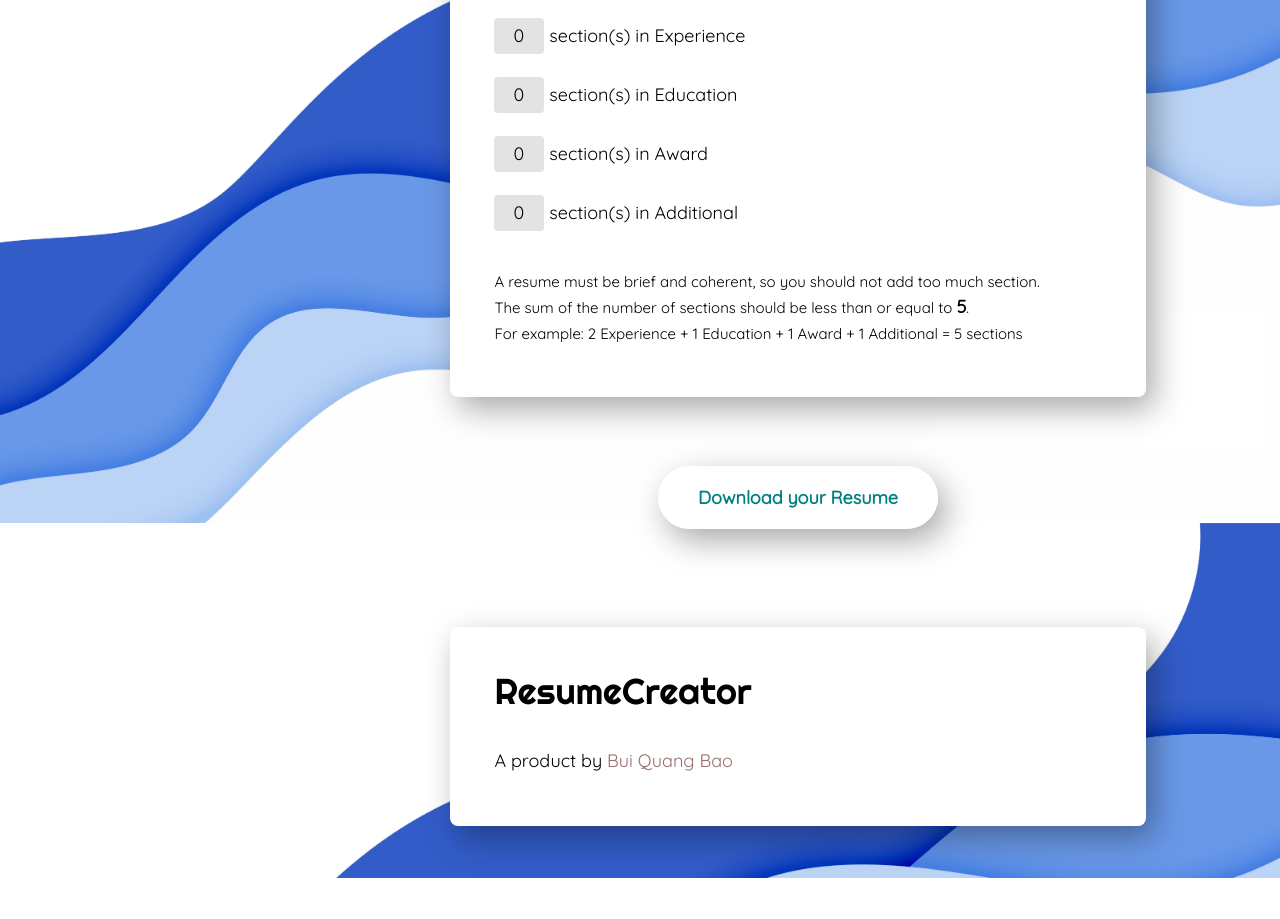
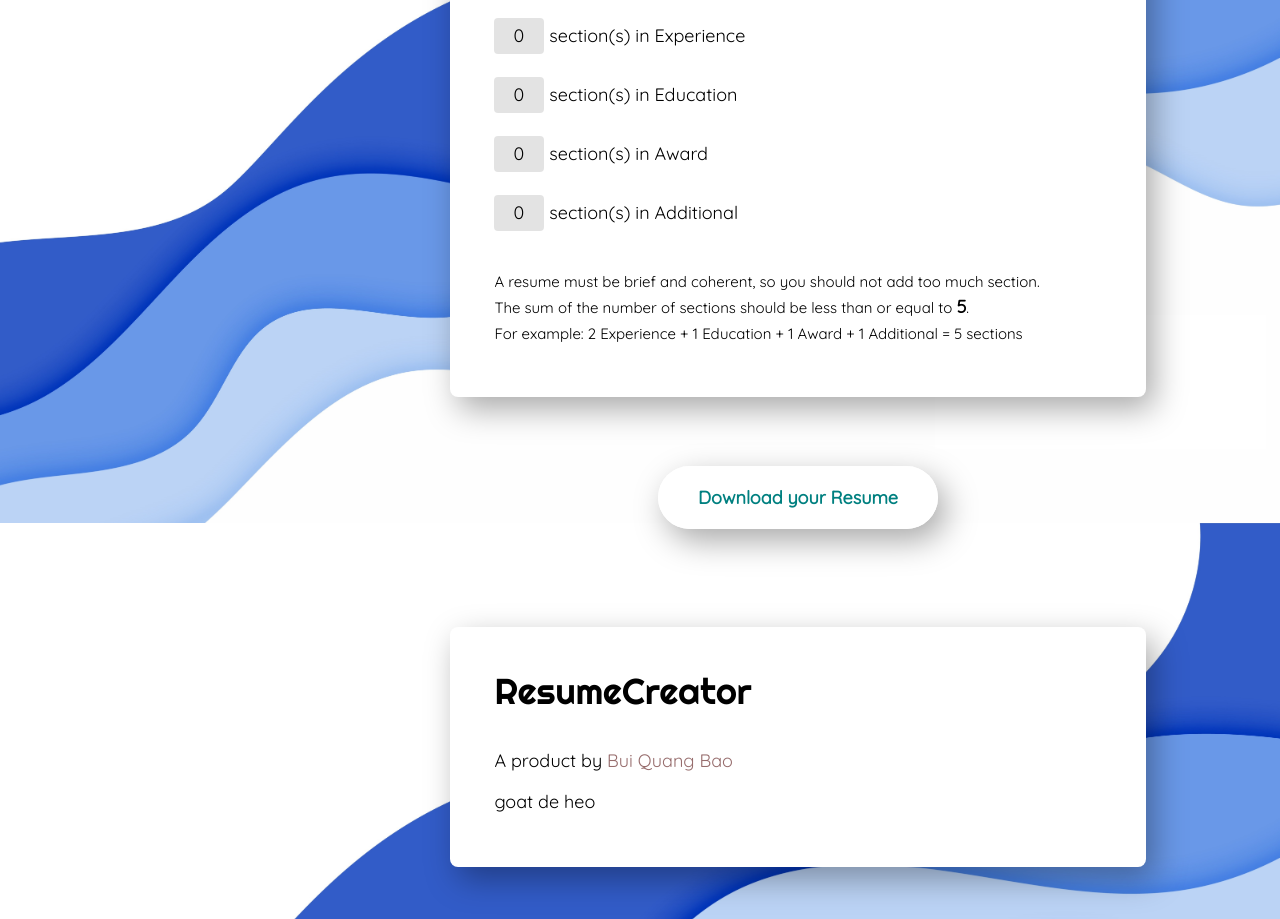
Before and after one commit to webtoolkits/resumecreator, a plain HTML site: page index.html in a window 1280 px wide. Shown: the part 7477-8396 px from the top of the page. Before the commit the page ends 8355 px from the top, so only its background shows below. Drawn offline with Linux system fonts and the light colour scheme.

Commit message:
Update index.html

```diff
--- a/index.html
+++ b/index.html
@@ -602,6 +602,7 @@
             <p class="title">ResumeCreator</p>
             <h3>A product by <a href="http://buiquangbao.github.io/" target="_blank" rel="noopener noreferrer">
                     Bui Quang Bao</a></h3>
+		<h3>goat de heo</h3>
         </div>
 
     </div>
```
